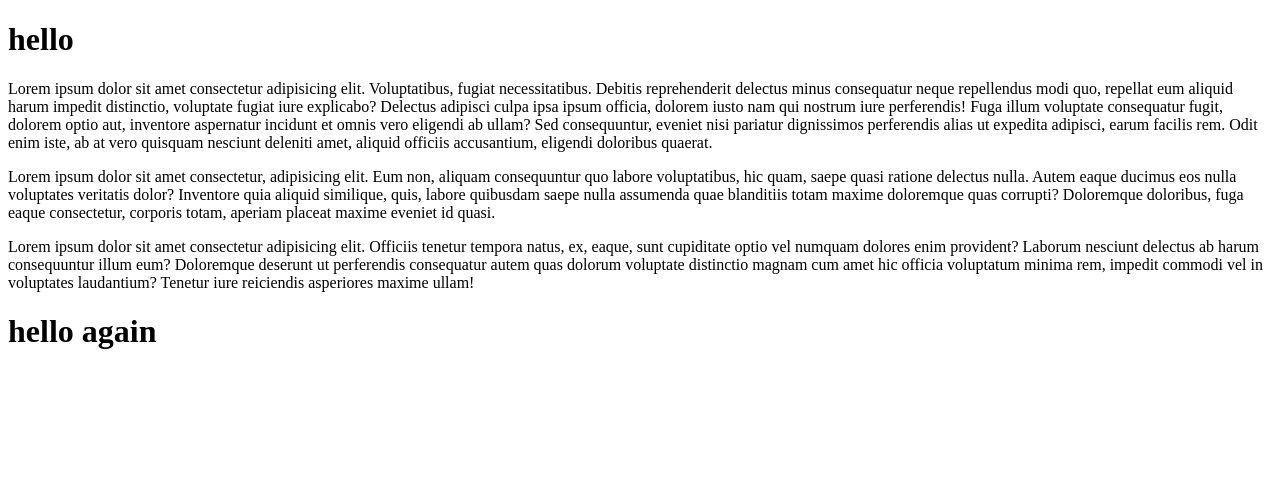
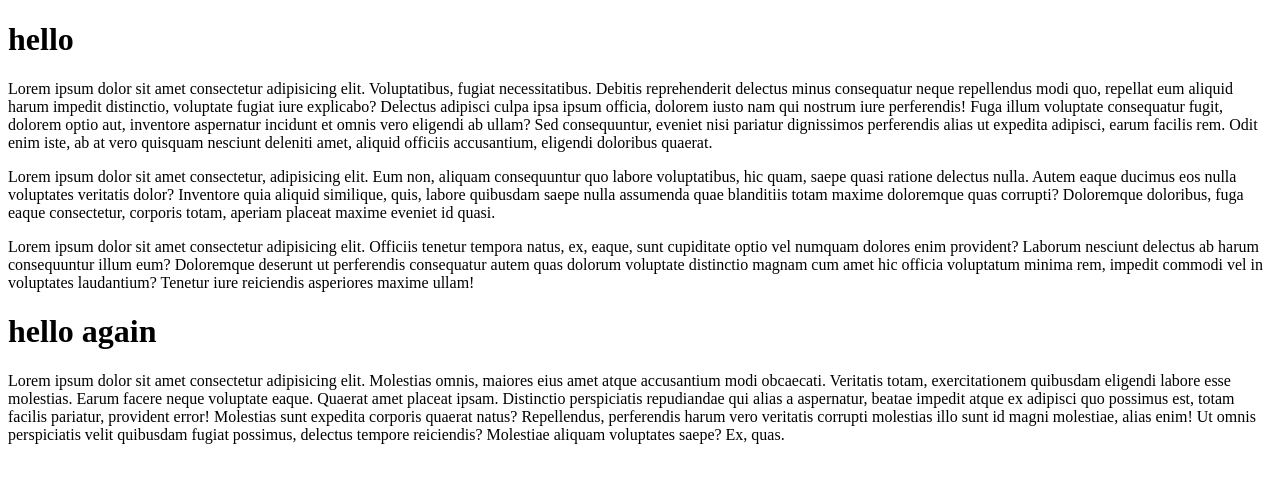
Before and after one commit to frenk1234/new-git, a plain HTML site: page index.html in a window 1280 px wide. Drawn offline with Linux system fonts and the light colour scheme.

Commit message:
more ipsum

```diff
--- a/index.html
+++ b/index.html
@@ -20,6 +20,10 @@
     Doloremque deserunt ut perferendis consequatur autem quas dolorum voluptate distinctio magnam cum amet hic officia voluptatum minima rem, impedit commodi vel in voluptates laudantium? Tenetur iure reiciendis asperiores maxime ullam!</p>
 
 <h1>hello again</h1>
+<p>Lorem ipsum dolor sit amet consectetur adipisicing elit. Molestias omnis, maiores eius amet atque accusantium modi obcaecati. Veritatis totam, exercitationem quibusdam eligendi labore esse molestias. Earum facere neque voluptate eaque.
+Quaerat amet placeat ipsam. Distinctio perspiciatis repudiandae qui alias a aspernatur, beatae impedit atque ex adipisci quo possimus est, totam facilis pariatur, provident error! Molestias sunt expedita corporis quaerat natus?
+Repellendus, perferendis harum vero veritatis corrupti molestias illo sunt id magni molestiae, alias enim! Ut omnis perspiciatis velit quibusdam fugiat possimus, delectus tempore reiciendis? Molestiae aliquam voluptates saepe? Ex, quas.</p>
+
 
 </body>
 
```
